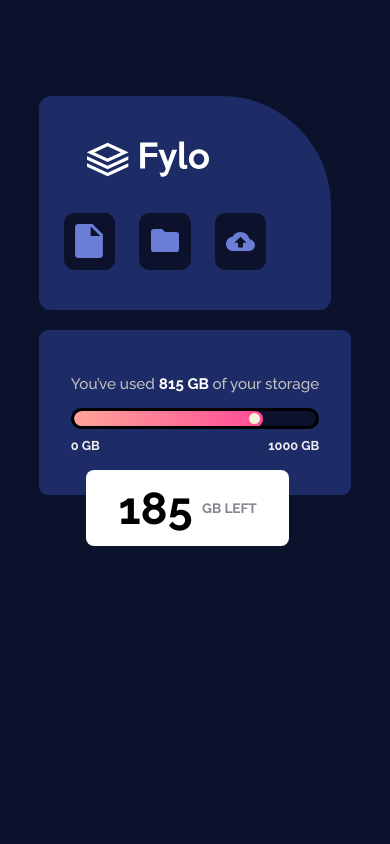
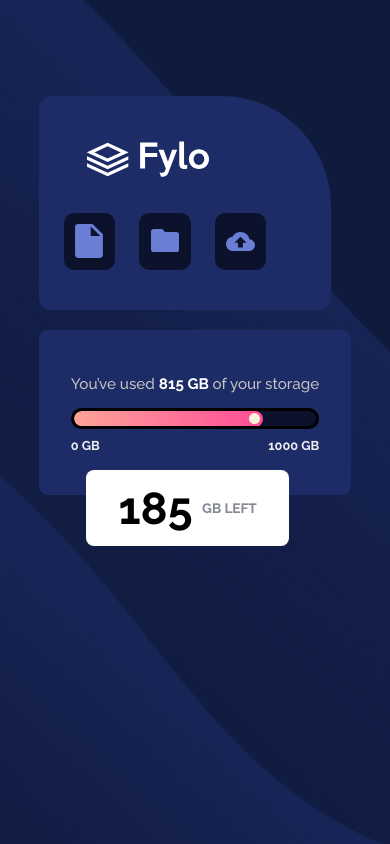
Before and after one commit to jaalzu/data-storage-cards, a plain HTML site: page index.html in a window 390 px wide. Drawn offline with Linux system fonts and the light colour scheme; the site is published under a folder, as on GitHub Pages, so addresses that start at the root find nothing.

Commit message:
scnd commit

```diff
--- a/style.css
+++ b/style.css
@@ -24,7 +24,7 @@ body{
     font-family: var(--ff-);
     min-height: 100vh;
     max-width: 100vw;
-    background-image: url('/images/bg-desktop.png');
+    background-image: url('images/bg-desktop.png');
     background-repeat: no-repeat;
     background-position: bottom;
     background-size: contain;
@@ -48,7 +48,7 @@ main .box-1{
     border-radius: 12px;
     border-top-right-radius: 110px;
     display: block;
-    transform: translateY(-22%);
+    /* transform: translateY(-22%); */
 }
 
 
@@ -185,7 +185,7 @@ main .box-1{
 
 @media screen and (max-width:980px){
     body{
-        background-image: url('/images/bg-mobile.png');
+        background-image: url('images/bg-mobile.png');
         background-repeat: no-repeat;
         background-position: center;
         background-size: cover;
```
